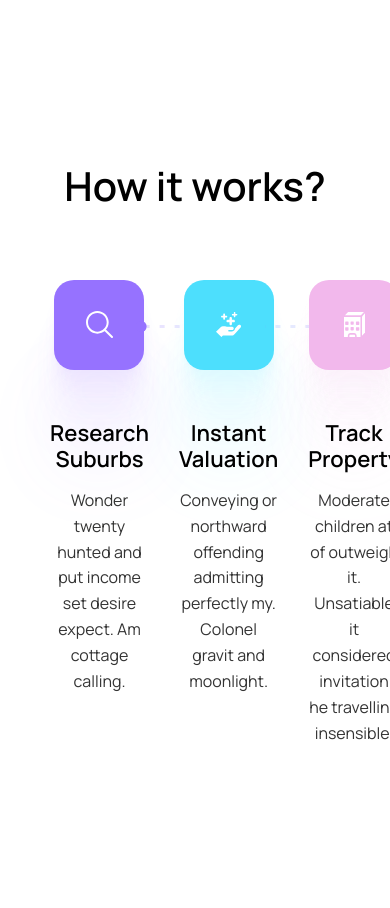
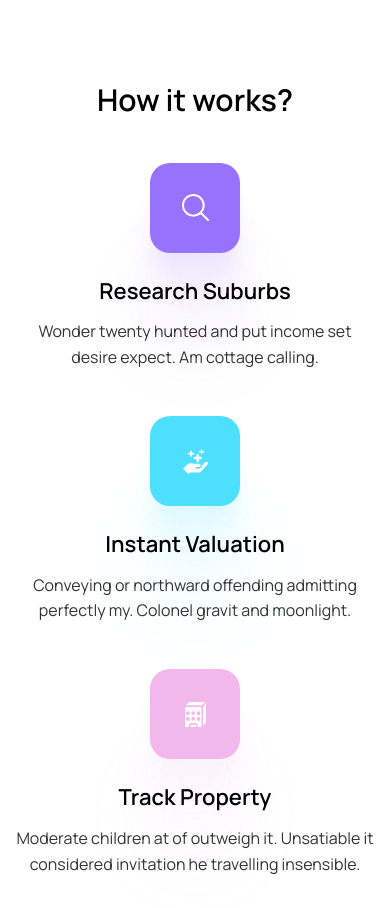
Before and after one commit to AbsolutOli/RealEstateReviewPage, a plain HTML site: page index.html in a window 390 px wide. Shown: the part 1069-1977 px from the top of the page. Before the commit the page ends 1926 px from the top, so only its background shows below. Drawn offline with nearby package versions, Linux system fonts and the light colour scheme.

Commit message:
Made block how responsive

```diff
--- a/#source/scss/style.scss
+++ b/#source/scss/style.scss
@@ -282,6 +282,7 @@ body {
         margin: 0 0px 30px 0;
         height: 100%;
         display: block;
+        background: #fff url('../../img/icons/home.svg') 33px 23% no-repeat;
     }
 
     @media (max-width: 767.98px) {
@@ -326,6 +327,12 @@ body {
         letter-spacing: 0.17px;
         line-height: 120%;
         padding: 5px 15px;
+
+        @media (max-width: 1199.98px) {
+            width: 100%;
+            flex: 1 1 auto;
+            height: 86px;
+        }
 
         @media (max-width: 767.98px) {
             width: 100%;
@@ -380,19 +387,40 @@ body {
 .how {
     padding: 110px 0 110px 0;
 
+    @media (max-width: 990.98px) {
+        padding: 70px 0 70px 0;
+    }
+
+    @media (max-width: 767.98px) {
+        padding: 30px 0 30px 0;
+    }
+
     .how_container {}
 
     .how__title {
         margin: 0 0 70px 0;
+
+        @media (max-width: 767.98px) {
+            margin: 0 0 45px 0;
+        }
     }
 
     .how__items {
         display: grid;
-        padding: 0 35px;
+
         grid-template-columns: repeat(3, minmax(auto, 260px));
-        gap: 30px;
+        column-gap: 30px;
+        row-gap: 45px;
         justify-content: space-between;
         align-items: start;
+
+        @media (min-width: 990.98px) {
+            padding: 0 35px;
+        }
+
+        @media (max-width: 767.98px) {
+            grid-template-columns: 1fr;
+        }
     }
 
     .how__item {}
@@ -403,6 +431,10 @@ body {
     font-size: 40px;
     font-weight: 600;
     line-height: 120%;
+
+    @media (max-width: 767.98px) {
+        font-size: 30px;
+    }
 
     &.title_center {
         text-align: center;
@@ -424,11 +456,24 @@ body {
         position: absolute;
         right: 0;
         top: 41px;
-        width: 100%;
+        width: 210px;
         height: 11px;
         transform: translate(86.5%, 0);
-        background: url('../../img/main/how/lineitem.svg') 0 0 no-repeat;
-        max-width: 210px;
+        background: url('../../img/main/how/lineitem.svg') 0 0 / 100% no-repeat;
+
+        @media (max-width: 1199.98px) {
+            width: 170px;
+            transform: translate(63%, 0);
+        }
+
+        @media (max-width: 990.98px) {
+            width: 100px;
+            transform: translate(63%, 0);
+        }
+
+        @media (max-width: 767.98px) {
+            display: none;
+        }
     }
 
     .item-how__icon {
@@ -439,6 +484,10 @@ body {
         width: 90px;
         height: 90px;
         border-radius: 20px;
+
+        @media (max-width: 767.98px) {
+            margin: 0 0 25px 0;
+        }
     }
 
     .item-how__title {
@@ -471,6 +520,10 @@ body {
 
     &:not(:last-child)::after {
         transform: translate(86.5%, 0) rotate(180deg);
+
+        @media (max-width: 1199.98px) {
+            transform: translate(63%, 0);
+        }
     }
 }
 
```
Also changed, not shown: css/style.css.
